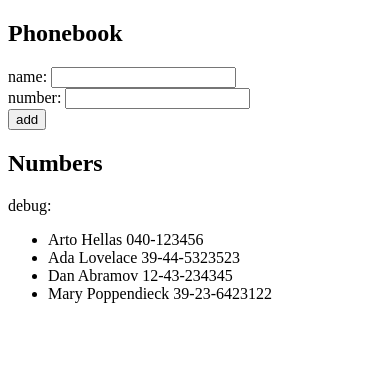
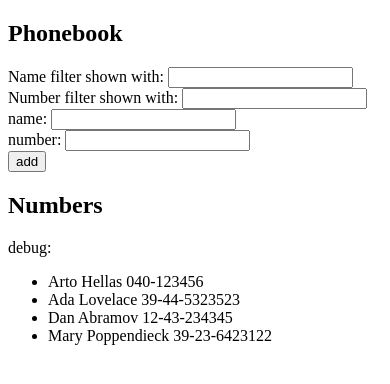
Before and after one commit to rinne13/rinne13-02-part2-react-04-puhelinluettelo, a React app: page / in a window 390 px wide. Shown: the top 384 px of the page. Built offline with nearby package versions, Linux system fonts and the light colour scheme; the HTML template or start-up script is replaced by a standard one.

Commit message:
I added the filtration by name AND phone number

```diff
--- a/src/App.jsx
+++ b/src/App.jsx
@@ -10,9 +10,9 @@ const App = () => {
     { name: 'Mary Poppendieck', number: '39-23-6423122' }
   ]);
   const [newName, setNewName] = useState('');
-
   const [newNumber, setNewNumber] = useState('');
-
+  const [filter, setFilter] = useState('');
+  const [FilterNumber, setFilterNumber] = useState('');
   const addName = (event) => {
     event.preventDefault();
 
@@ -56,11 +56,30 @@ const App = () => {
 
   };
 
+  const handleFilterChange = (event) => {
+    setFilter(event.target.value);
+    console.log(event.target.value);
+  };
+
+  const handleFilterNumberChange = (event) => {
+    setFilterNumber(event.target.value);
+    console.log(event.target.value);
+  }
+
+  const personsToShow = persons.filter(person =>
+    person.name.toLocaleLowerCase().includes(filter.toLocaleLowerCase()) &&
+    person.number.includes(FilterNumber)
+  );
+
 
 
   return (
     <div>
       <h2>Phonebook</h2>
+      <div>
+        Name filter shown with: <input value={filter} onChange={handleFilterChange} />
+      </div>
+      <div>Number filter shown with: <input value={FilterNumber} onChange={handleFilterNumberChange} /></div>
       <form onSubmit={addName}>
         <div>
           name: <input value={newName} onChange={handleNameChange} />
@@ -76,7 +95,7 @@ const App = () => {
       <h2>Numbers</h2>
       <div>debug: {newName}{newNumber}</div>
       <ul>
-        {persons.map(person => (
+        {personsToShow.map(person => (
           <li key={person.name}>{person.name}   {person.number}</li>  //
 
         ))}
```
